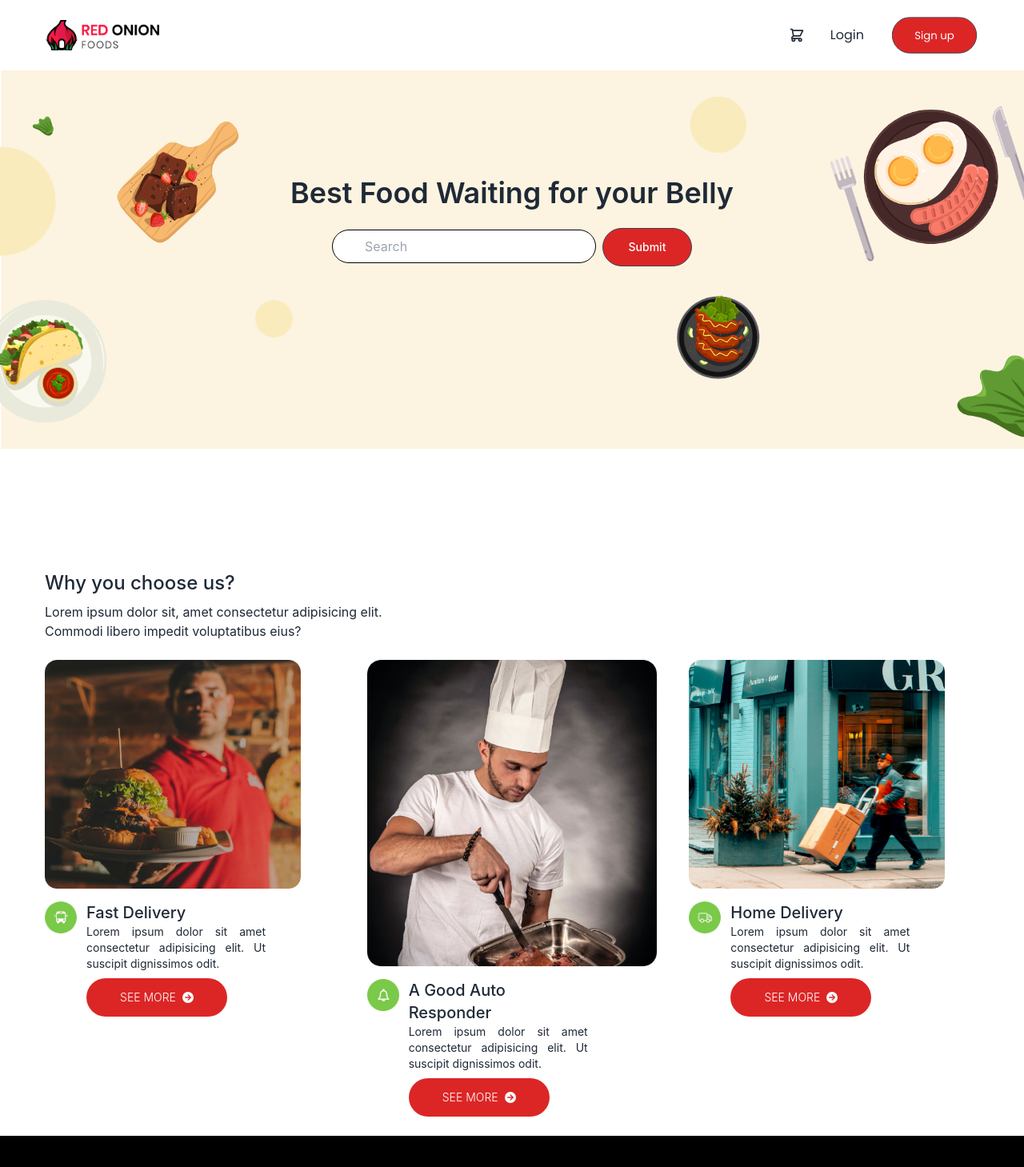
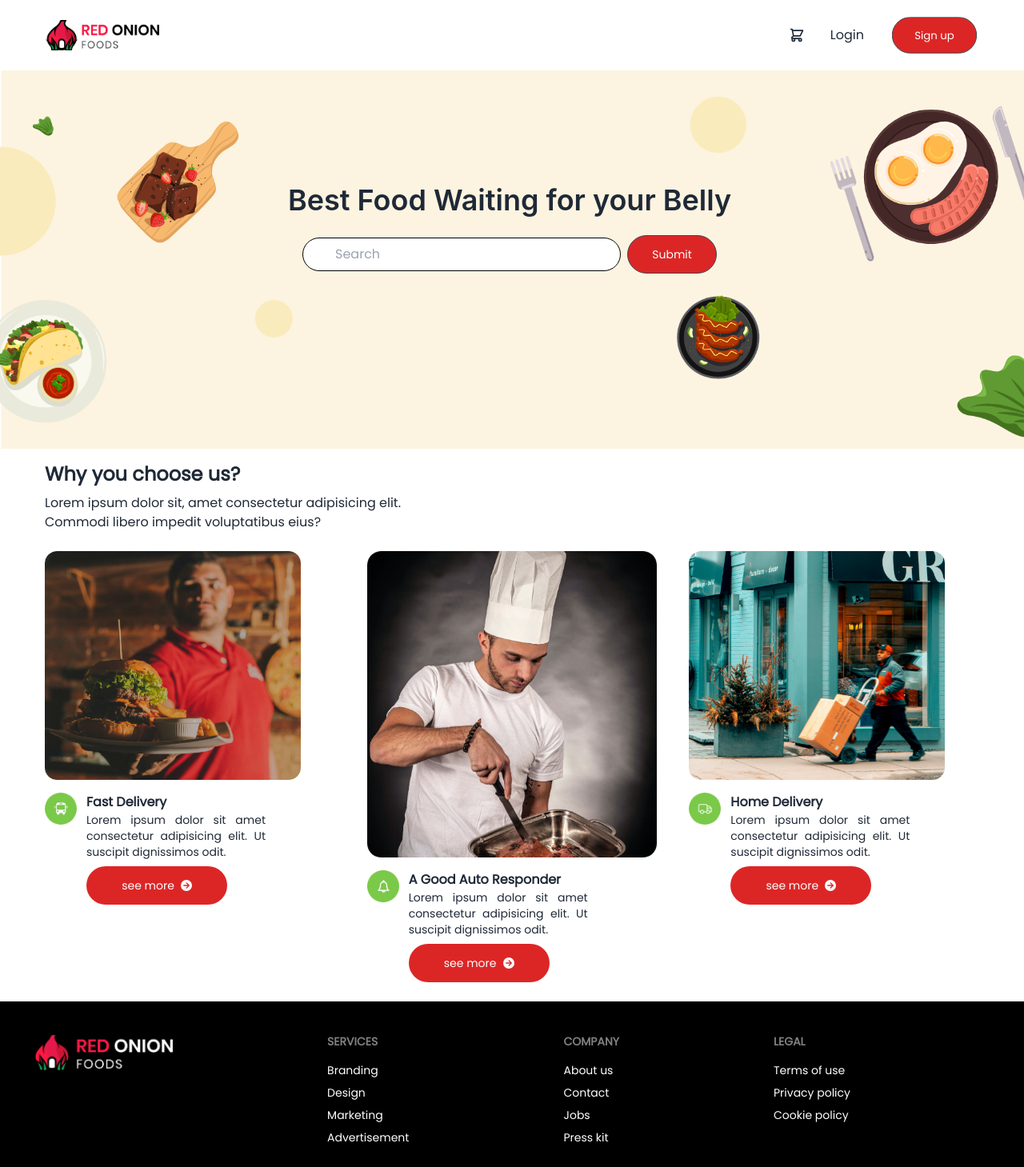
Before and after one commit to ashrafurrahman22/red-onion, a React (Create React App) app: page / in a window 1280 px wide. Shown: the top 1459 px of the page at 80% size. Built offline with nearby package versions, Linux system fonts and the light colour scheme.

Commit message:
login-signup-banner-updated

```diff
--- a/src/App.js
+++ b/src/App.js
@@ -4,6 +4,9 @@ import Home from './Pages/Home/Home';
 import Navbar from './Pages/Shared/Navbar';
 import './App.css'
 import Footer from './Pages/Shared/Footer';
+import PageNotFound from './Pages/Shared/PageNotFound';
+import Signup from './Pages/Login/Signup';
+import Login from './Pages/Login/Login';
 
 const App = () => {
   return (
@@ -13,6 +16,9 @@ const App = () => {
 
       <Routes>
         <Route path='/' element={<Home/>}></Route>
+        <Route path='/login' element={<Login/>}></Route>
+        <Route path='/signup' element={<Signup/>}></Route>
+        <Route path='*' element={<PageNotFound/>}></Route>
       </Routes>
 
         <Footer/>
--- a/src/Pages/Home/Banner.js
+++ b/src/Pages/Home/Banner.js
@@ -14,14 +14,17 @@ const Banner = () => {
                 <img src={bg} alt="" />
             </div>
 
-            <div className='relative lg:top-[-340px] top-[-120px]'>
+            {/* <div className='relative lg:top-[-340px] top-[-120px]'> */}
+            <div className='absolute lg:top-[230px] left-[360px]'>
             <h2 className='lg:text-4xl font-semibold text-center'>Best Food Waiting for your Belly</h2>
             <div className='text-center py-6'>
             {/* <form onSubmit={handleSearch}>
             <input className='border border-black lg:py-2 lg:px-10 rounded-full mr-2' type="text" placeholder='Search' name='search' />
             <input className='btn bg-red-600 lg:w-28  text-white lg:font-medium normal-case rounded-full' type="submit" value="Search" />
             </form> */}
-            <form onSubmit={handleSubmit(onSubmit)}>
+            <form style={{
+        fontFamily:"poppins"
+      }} onSubmit={handleSubmit(onSubmit)}>
       <input className='border border-black lg:py-2 lg:px-10 rounded-full mr-2' placeholder='Search' {...register("search")} required/>
       {errors.exampleRequired && <span>This field is required</span>}
       <input className='btn bg-red-600 lg:w-28  text-white lg:font-medium normal-case rounded-full' type="submit" />
--- a/src/Pages/Home/Review.js
+++ b/src/Pages/Home/Review.js
@@ -10,10 +10,12 @@ import notify from '../../assets/icons/Group 1133.png'
 
 const Review = () => {
     return (
-        <div className='px-14'>
+        <div style={{
+            fontFamily:"poppins"
+          }} className='px-14'>
 
             <div className='py-4'>
-            <h2 className='text-2xl font-medium'>Why you choose us?</h2>
+            <h2 className='text-2xl font-semibold'>Why you choose us?</h2>
             <p className='py-2'>Lorem ipsum dolor sit, amet consectetur adipisicing elit. <br /> Commodi libero impedit voluptatibus eius?</p>
             </div>
 
@@ -27,9 +29,11 @@ const Review = () => {
                     <img className='w-10' src={truck1} alt="" />
                     </div>
                     <div className='w-56'>
-                        <h2 className='text-xl font-medium'>Fast Delivery</h2>
+                        <h2 className='text-md font-semibold'>Fast Delivery</h2>
                         <p className='text-justify text-sm'>Lorem ipsum dolor sit amet consectetur adipisicing elit. Ut suscipit dignissimos odit.</p>
-                        <div className='flex my-2 items-center btn bg-red-600 border-none font-light rounded-full w-44'>
+                        <div style={{
+        fontFamily:"poppins"
+      }} className='flex my-2 items-center btn bg-red-600 border-none normal-case font-light rounded-full w-44'>
                             <p className='pr-2'>see more</p>
                             <FontAwesomeIcon icon={faArrowCircleRight}/>
                         </div>
@@ -45,9 +49,11 @@ const Review = () => {
                     <img className='w-10' src={notify} alt="" />
                     </div>
                     <div className='w-56'>
-                        <h2 className='text-xl font-medium'>A Good Auto Responder</h2>
+                        <h2 className='text-md font-semibold'>A Good Auto Responder</h2>
                         <p className='text-justify text-sm'>Lorem ipsum dolor sit amet consectetur adipisicing elit. Ut suscipit dignissimos odit.</p>
-                        <div className='flex my-2 items-center btn bg-red-600 border-none font-light rounded-full w-44'>
+                        <div style={{
+        fontFamily:"poppins"
+      }} className='flex my-2 items-center btn bg-red-600 border-none font-light normal-case rounded-full w-44'>
                             <p className='pr-2'>see more</p>
                             <FontAwesomeIcon icon={faArrowCircleRight}/>
                         </div>
@@ -63,9 +69,11 @@ const Review = () => {
                     <img className='w-10' src={truck} alt="" />
                     </div>
                     <div className='w-56'>
-                        <h2 className='text-xl font-medium'>Home Delivery</h2>
+                        <h2 className='text-md font-semibold'>Home Delivery</h2>
                         <p className='text-justify text-sm'>Lorem ipsum dolor sit amet consectetur adipisicing elit. Ut suscipit dignissimos odit.</p>
-                        <div className='flex my-2 items-center btn bg-red-600 border-none font-light rounded-full w-44'>
+                        <div style={{
+        fontFamily:"poppins"
+      }} className='flex my-2 items-center btn bg-red-600 border-none font-light normal-case rounded-full w-44'>
                             <p className='pr-2'>see more</p>
                             <FontAwesomeIcon icon={faArrowCircleRight}/>
                         </div>
--- /dev/null
+++ b/src/Pages/Login/Login.js
@@ -0,0 +1,39 @@
+import React from 'react';
+import { useForm } from 'react-hook-form';
+import banner from '../../assets/bannerbackground2.png';
+import logo from '../../assets/logo2.png'
+
+const Login = () => {
+
+    const { register, handleSubmit, watch, formState: { errors } } = useForm();
+  const onSubmit = data => console.log(data);
+
+
+    return (
+        <div>
+        <div>
+            <img src={banner} alt="" />
+        </div>
+
+        {/* <div className='relative lg:top-[-410px] top-[-120px]'> */}
+        <div className='absolute lg:top-[160px] left-[480px]'>
+            <img className='w-56 mx-auto py-4' src={logo} alt="" />
+
+        <div className='mx-auto text-center'>
+        <form style={{
+        fontFamily:"poppins"
+      }} className='flex flex-col justify-center items-center' onSubmit={handleSubmit(onSubmit)}>
+      <input className='border w-72 border-black lg:py-2 lg:px-10 rounded-xl my-2 mr-2' placeholder='Email' type="email" {...register("email")} required/>
+      <input className='border w-72 my-2 border-black lg:py-2 lg:px-10 rounded-xl mr-2' placeholder='Password' type='password' {...register("search")} required/>
+      {errors.exampleRequired && <span>This field is required</span>}
+      <input className='btn bg-red-600 my-2 lg:w-72  text-white lg:font-medium normal-case rounded-xl' type="submit" value="Log in" />
+    </form>
+        </div>
+
+        </div>
+
+    </div>
+    );
+};
+
+export default Login;
--- /dev/null
+++ b/src/Pages/Login/Signup.js
@@ -0,0 +1,39 @@
+import React from 'react';
+import { useForm } from 'react-hook-form';
+import banner from '../../assets/bannerbackground2.png';
+import logo from '../../assets/logo2.png'
+
+const Signup = () => {
+
+    const { register, handleSubmit, watch, formState: { errors } } = useForm();
+  const onSubmit = data => console.log(data);
+
+    return (
+        <div>
+        <div>
+            <img src={banner} alt="" />
+        </div>
+
+        {/* <div className='relative lg:top-[-410px] top-[-120px]'> */}
+        <div className='absolute lg:top-[140px] left-[480px]'>
+            <img className='w-56 mx-auto py-4' src={logo} alt="" />
+
+        <div className='mx-auto text-center'>
+        <form style={{
+        fontFamily:"poppins"
+      }} className='flex flex-col justify-center items-center' onSubmit={handleSubmit(onSubmit)}>
+      <input className='border w-72 border-black lg:py-2 lg:px-10 rounded-xl my-2 mr-2' placeholder='Name' {...register("name")} required/>
+      <input className='border w-72 border-black lg:py-2 lg:px-10 rounded-xl my-2 mr-2' placeholder='Email' type="email" {...register("email")} required/>
+      <input className='border w-72 my-2 border-black lg:py-2 lg:px-10 rounded-xl mr-2' placeholder='Password' type='password' {...register("search")} required/>
+      {errors.exampleRequired && <span>This field is required</span>}
+      <input  className='btn bg-red-600 my-2 lg:w-72  text-white lg:font-medium normal-case rounded-xl' type="submit" value="Sign up" />
+    </form>
+        </div>
+
+        </div>
+
+    </div>
+    );
+};
+
+export default Signup;
--- a/src/Pages/Shared/Footer.js
+++ b/src/Pages/Shared/Footer.js
@@ -8,7 +8,9 @@ const Footer = () => {
 
     return (
         <div className='bg-black text-white'>
-            <footer className="footer p-10 bg-black text-white">
+            <footer style={{
+        fontFamily:"poppins"
+      }} className="footer p-10 bg-black text-white">
   <div>
     <img className='w-44' src={logo} alt="" />
   </div>
--- /dev/null
+++ b/src/Pages/Shared/PageNotFound.js
@@ -0,0 +1,25 @@
+import React from 'react';
+import { Link } from 'react-router-dom';
+import banner from '../../assets/bannerbackground2.png'
+
+const PageNotFound = () => {
+    return (
+        <div>
+        <div>
+            <img src={banner} alt="" />
+        </div>
+
+        {/* <div className='relative lg:top-[-300px] top-[-120px]'> */}
+        <div className='absolute top-60 right-[510px]'>
+        <div className='mx-auto text-center'>
+        <h2 className='lg:text-5xl font-bold text-center'>404!!</h2>
+        <h2 className='lg:text-3xl font-semibold text-center'>Page Not Found</h2>
+        </div>
+
+        </div>
+
+    </div>
+    );
+};
+
+export default PageNotFound;
```
